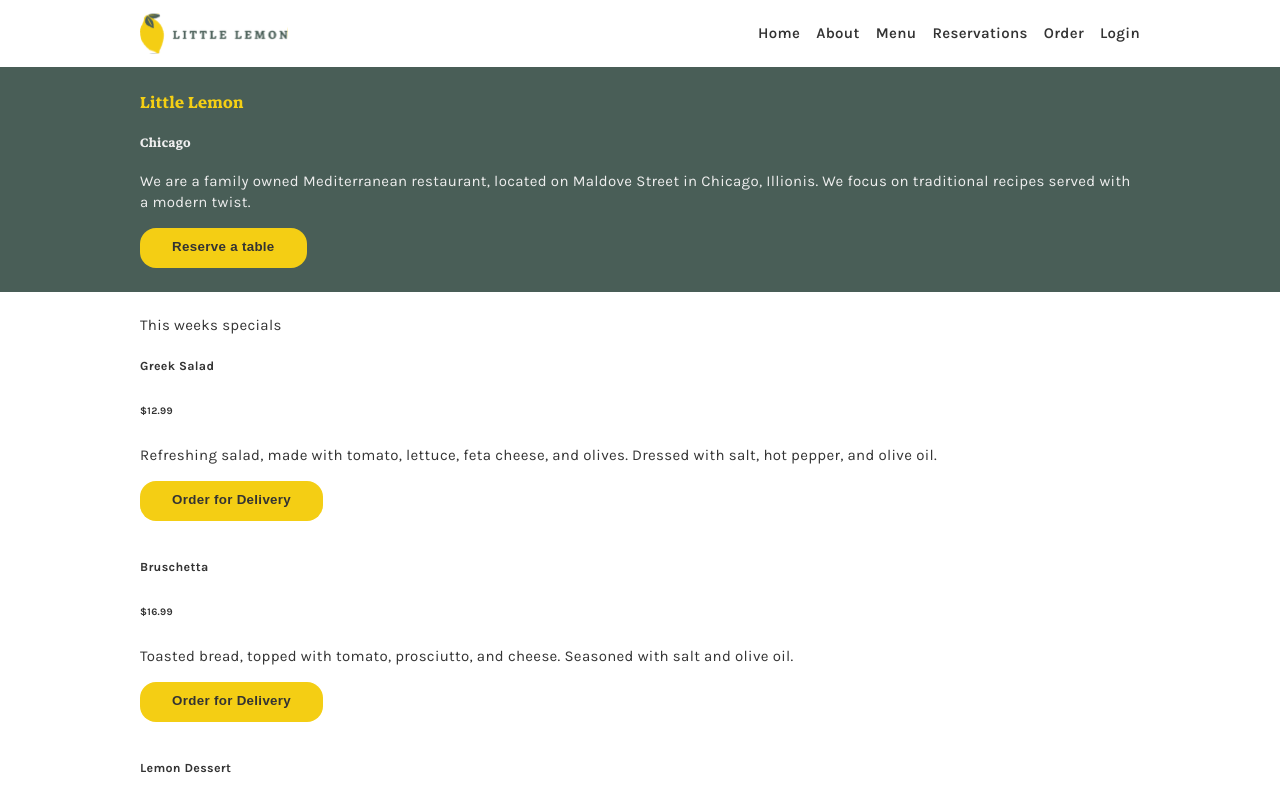
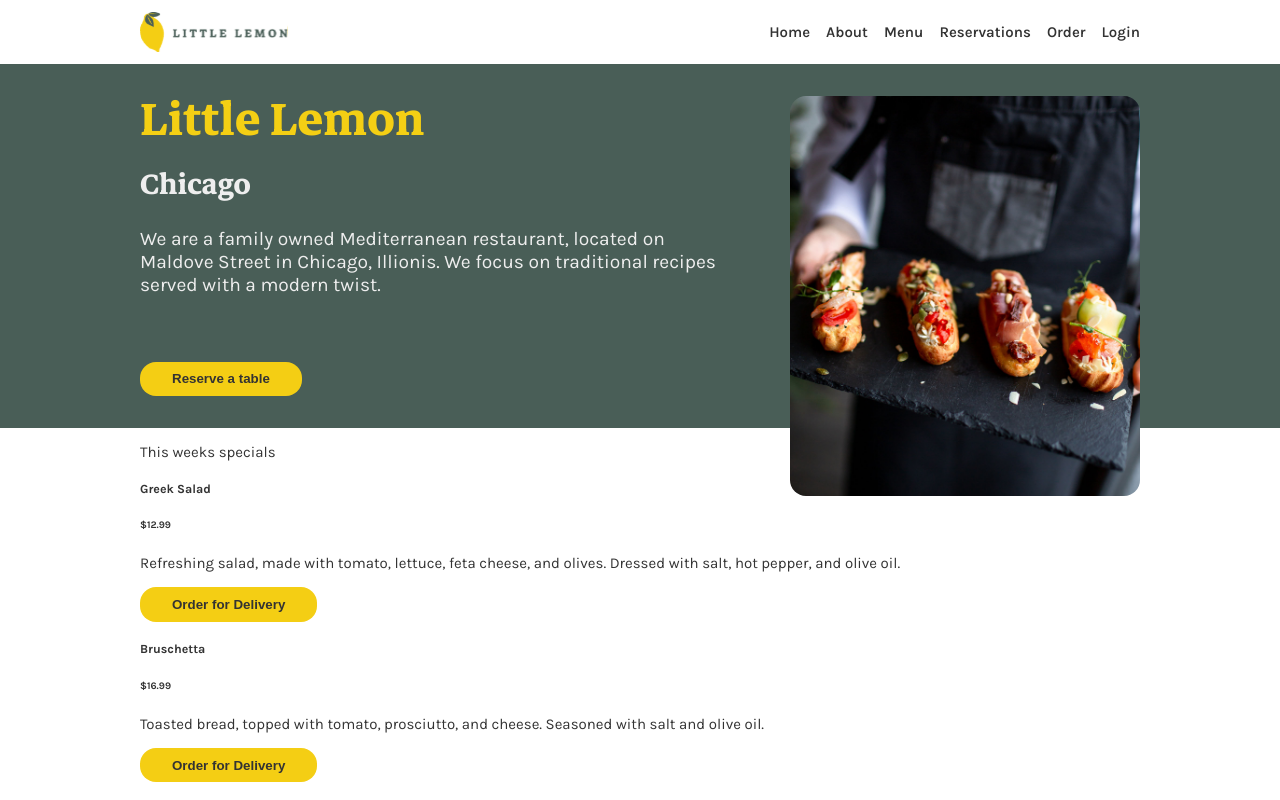
Before and after one commit to ManuelPedreira/MetaFrontCapstoneProject, a React (Vite) app: page / in a window 1280 px wide. Shown: the top 800 px of the page. Built offline with nearby package versions, Linux system fonts and the light colour scheme.

Commit message:
Presentation section

```diff
--- a/src/App.tsx
+++ b/src/App.tsx
@@ -1,7 +1,7 @@
 import { createBrowserRouter, RouterProvider } from "react-router-dom";
 import routes from "./routes";
 import GlobalStyles from "./theme/GlobalStyles";
-import Wrapper from "./ui/Wrapper";
+import SectionWrapper from "./ui/SectionWrapper";
 import Footer from "./components/Footer";
 import NavBar from "./components/NavBar";
 
@@ -9,14 +9,14 @@ function App() {
   const router = createBrowserRouter(routes);
 
   return (
-    <>
+    <main>
       <NavBar />
       <RouterProvider router={router} />
-      <Wrapper background>
+      <SectionWrapper background>
         <Footer />
-      </Wrapper>
+      </SectionWrapper>
       <GlobalStyles />
-    </>
+    </main>
   );
 }
 
--- /dev/null
+++ b/src/components/sections/Presentation/Presentation.styled.ts
@@ -0,0 +1,59 @@
+import styled from "styled-components";
+
+export const PresentationContainer = styled.div`
+  display: flex;
+  padding: 2rem 0;
+
+  @media (min-width: 750px) {
+    position: relative;
+    gap: 4rem;
+  }
+
+  @media (max-width: 749px) {
+    flex-flow: column;
+    gap: 0;
+  }
+`;
+
+export const ImageContainer = styled.div`
+  min-width: 350px;
+`;
+
+export const StyledImage = styled.div`
+  @media (min-width: 750px) {
+    position: absolute;
+    right: 0;
+    width: 350px;
+  }
+
+  @media (max-width: 749px) {
+    margin-top: 2rem;
+  }
+
+  height: 400px;
+
+  background-position: center;
+  background-repeat: no-repeat;
+  background-size: cover;
+  border-radius: 16px;
+`;
+
+export const PresentationTittle = styled.h1`
+  min-width: 18rem;
+  font-size: 4rem;
+  line-height: 3rem;
+  margin: 0;
+`;
+
+export const PresentationSubtittle = styled.h3`
+  font-size: 2.5rem;
+  margin: 1rem 0;
+`;
+
+export const PresentationText = styled.p`
+  font-size: 1.2rem;
+
+  @media (min-width: 750px) {
+    min-height: 7.2rem;
+  }
+`;
--- a/src/components/sections/Presentation/index.tsx
+++ b/src/components/sections/Presentation/index.tsx
@@ -1,16 +1,30 @@
 import Button from "../../../ui/Button/Button";
+import image from "../../../assets/restauranfood.jpg";
+import {
+  ImageContainer,
+  PresentationContainer,
+  PresentationSubtittle,
+  PresentationText,
+  PresentationTittle,
+  StyledImage,
+} from "./Presentation.styled";
 
 const Presentation = () => {
   return (
-    <section>
-      <h1>Little Lemon</h1>
-      <h3>Chicago</h3>
-      <p>
-        We are a family owned Mediterranean restaurant, located on Maldove Street in Chicago,
-        Illionis. We focus on traditional recipes served with a modern twist.
-      </p>
-      <Button>Reserve a table</Button>
-    </section>
+    <PresentationContainer>
+      <div>
+        <PresentationTittle>Little Lemon</PresentationTittle>
+        <PresentationSubtittle>Chicago</PresentationSubtittle>
+        <PresentationText>
+          We are a family owned Mediterranean restaurant, located on Maldove Street in Chicago,
+          Illionis. We focus on traditional recipes served with a modern twist.
+        </PresentationText>
+        <Button>Reserve a table</Button>
+      </div>
+      <ImageContainer>
+        <StyledImage style={{ backgroundImage: `url(${image})` }} />
+      </ImageContainer>
+    </PresentationContainer>
   );
 };
 
--- a/src/pages/Landing/index.tsx
+++ b/src/pages/Landing/index.tsx
@@ -2,15 +2,15 @@ import AboutUs from "../../components/sections/AboutUs";
 import Presentation from "../../components/sections/Presentation";
 import Specials from "../../components/sections/Specials";
 import Testimonials from "../../components/sections/Testimonials";
-import Wrapper from "../../ui/Wrapper";
+import SectionWrapper from "../../ui/SectionWrapper";
 
 const Landing = () => {
   return (
     <>
-      <Wrapper background><Presentation /></Wrapper>
-      <Wrapper><Specials /></Wrapper>
-      <Wrapper background><Testimonials /></Wrapper>
-      <Wrapper><AboutUs /></Wrapper>
+      <SectionWrapper background><Presentation /></SectionWrapper>
+      <SectionWrapper><Specials /></SectionWrapper>
+      <SectionWrapper background><Testimonials /></SectionWrapper>
+      <SectionWrapper><AboutUs /></SectionWrapper>
     </>
   );
 };
--- a/src/theme/GlobalStyles.ts
+++ b/src/theme/GlobalStyles.ts
@@ -33,12 +33,6 @@ body {
   color: #333;
 }
 
-* {
-  line-height: 1.3rem;
-  letter-spacing: 0.02rem;
-
-}
-
 a {
   text-decoration: inherit;
 }
--- /dev/null
+++ b/src/theme/theme.ts
@@ -0,0 +1,38 @@
+const theme = {
+  colors: {
+    common: {
+      black: "black",
+      white: "white",
+    },
+    primary: {
+      main: "#495E57",
+      text: "white",
+    },
+    secondary: {
+      main: "rgb(126, 126, 126)",
+      text: "rgb(239, 239, 239)",
+    },
+    button: {
+      normal: {
+        background: "#F4CE14",
+        text: "black",
+      },
+      click: {
+        background: "#495E57",
+        text: "#F5F5F5",
+      },
+      disabled: {
+        background: "#EE9972",
+        text: "black",
+      },
+    },
+  },
+  radiuses: {
+    medium: 16,
+  },
+  transitions: {
+    normal: 0.3,
+  },
+};
+
+export default theme;
--- a/src/ui/Button/Button.styled.ts
+++ b/src/ui/Button/Button.styled.ts
@@ -1,7 +1,6 @@
 import styled from "styled-components";
 
 export const StyledButton = styled.button`
-  margin-bottom: 1rem;
   padding: 0.3rem;
   text-align: center;
   border-radius: 16px;
@@ -22,6 +21,7 @@ export const StyledButton = styled.button`
   }
 
   &:active {
+    /* outline:2px solid  #debd1a; */
     background-color: #495e57;
     color: #eee;
   }
--- a/src/ui/Button/Button.tsx
+++ b/src/ui/Button/Button.tsx
@@ -1,12 +1,17 @@
 import { StyledButton } from "./Button.styled";
 
 type ButtonProps = {
- children: React.ReactNode;
- onClick?: React.MouseEventHandler<HTMLButtonElement>;
-}
+  children: React.ReactNode;
+  disabled?: boolean;
+  onClick?: React.MouseEventHandler<HTMLButtonElement>;
+};
 
-const Button = ({children, onClick}: ButtonProps) => {
- return <StyledButton onClick={onClick}>{children}</StyledButton>
-}
+const Button = ({ children, disabled, onClick }: ButtonProps) => {
+  return (
+    <StyledButton onClick={onClick} disabled={disabled}>
+      {children}
+    </StyledButton>
+  );
+};
 
 export default Button;
--- a/src/ui/Wrapper/Wrapper.style.ts
+++ b/src/ui/SectionWrapper/SectionWrapper.style.ts
@@ -4,9 +4,10 @@ type WrapperContainerProps = {
   $background?: boolean;
 };
 
-export const WrapperContainer = styled.div<WrapperContainerProps>`
+export const WrapperContainer = styled.section<WrapperContainerProps>`
   width: 100%;
-  padding: 0.5rem 1rem;
+  padding: 0 2rem;
+
   ${({ $background }) => $background && "color:#eee"};
   background-color: ${({ $background }) => ($background ? "#495e57" : "transparent")};
   box-sizing: border-box;
--- /dev/null
+++ b/src/ui/SectionWrapper/index.tsx
@@ -0,0 +1,12 @@
+import { WrapperContainer } from "./SectionWrapper.style";
+
+type SectionWrapperProps = {
+  children: React.ReactNode;
+  background?: boolean;
+};
+
+const SectionWrapper = ({ children, background }: SectionWrapperProps) => {
+  return <WrapperContainer $background={background}>{children}</WrapperContainer>;
+};
+
+export default SectionWrapper;
--- a/src/ui/Wrapper/index.tsx
+++ /dev/null
@@ -1,12 +0,0 @@
-import { WrapperContainer } from "./Wrapper.style";
-
-type WrapperProps = {
-  children: React.ReactNode;
-  background?: boolean;
-};
-
-const Wrapper = ({ children, background }: WrapperProps) => {
-  return <WrapperContainer $background={background}>{children}</WrapperContainer>;
-};
-
-export default Wrapper;
```
